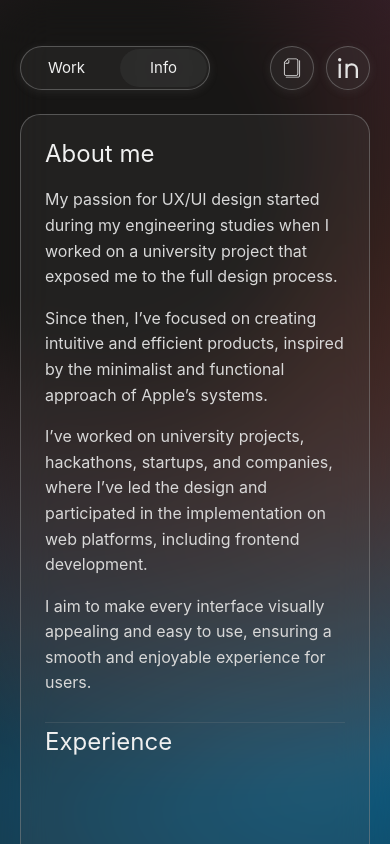
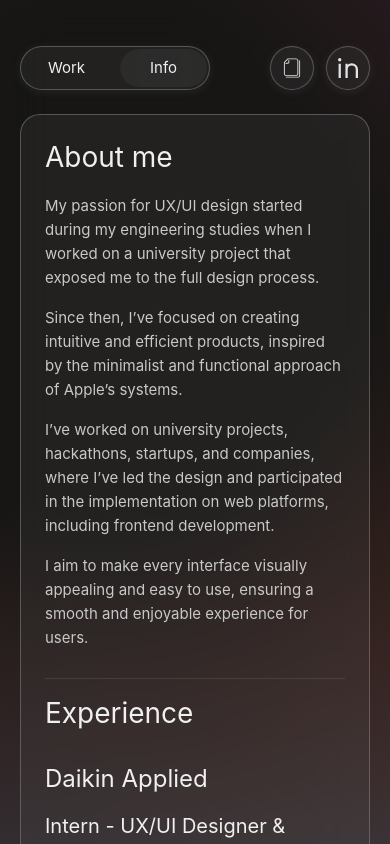
Before and after one commit to CesarSustaita/portfolio, a Vue app: page / in a window 390 px wide. Both pictures are taken after a click on the label "Info". Shown: the top 844 px of the page. Built offline with nearby package versions, Linux system fonts and the light colour scheme.

Commit message:
Add: The experience section was added

```diff
--- a/src/assets/base.css
+++ b/src/assets/base.css
@@ -11,7 +11,9 @@
 
   --bg-c-glass: rgba(255, 255, 255, 0.502);
 
-  --text-bg-white: rgb(216, 216, 216);
+  --text-bg-white: rgb(200, 200, 200);
+  --text-bg-white-description: rgb(200, 200, 200);
+  --text-bg-white-date: rgb(169, 169, 169);
 }
 
 /* semantic color variables for this project */
@@ -63,6 +65,7 @@ body {
   text-rendering: optimizeLegibility;
   -webkit-font-smoothing: antialiased;
   -moz-osx-font-smoothing: grayscale;
+  -webkit-tap-highlight-color: transparent;
 }
 
 ::-webkit-scrollbar {
--- /dev/null
+++ b/src/components/Info-Section/Experience/ExperienceTemplate.vue
@@ -0,0 +1,125 @@
+<script>
+
+export default {
+    name: 'ExperienceTemplate',
+    props: {
+        experienceName: {
+            type: String,
+            required: true
+        },
+        rol: {
+            type: String,
+            required: true
+        },
+        date: {
+            type: String,
+            required: true
+        },
+        description: {
+            type: String,
+            required: true
+        },
+    }
+
+}
+
+
+</script>
+
+<template>
+    <section class="container">
+        <section class="experience-name">{{ experienceName }} </section>
+        <section class="content">
+            <section class="rol-date">
+                <section class="rol">{{ rol }}</section>
+                <section class="date"> {{ date }} </section>
+            </section>
+            <section class="description">
+                <p>
+                    {{ description }}
+                </p>
+            </section>
+        </section>
+    </section>
+</template>
+
+<style scoped>
+
+.container {
+    display: flex;
+    flex-direction: row;
+    justify-content: space-between;
+}
+
+.experience-name {
+    font-size: 26px;
+}
+
+.content{
+    width: 500px;
+    display: flex;
+    flex-direction: column;
+    gap: 20px;
+}
+
+.rol-date {
+    display: flex;
+    flex-direction: column;
+    gap: 2px;
+}
+
+.rol {
+    font-size: 24px;
+}
+
+.date {
+    font-size: 18px;
+    color: var(--text-bg-white-date);
+}
+
+.description {
+    color: var(--text-bg-white-description);
+    font-size: 18px;
+}
+
+@media (max-width: 1400px) {
+    .content{
+    width: 370px;
+    }
+}
+
+@media (max-width: 900px) {
+    .container {
+    display: flex;
+    flex-direction: column;
+    gap: 12px;
+    }
+
+    .content{
+    width: 100%;
+    gap: 16px;
+    }
+
+    .experience-name {
+    font-size: 24px;
+
+    }
+
+    .rol {
+    font-size: 20px;
+
+    }
+}
+
+@media (max-width: 700px) {
+
+    .date {
+    font-size: 15px;
+    }
+    .description {
+    font-size: 15px;
+    }
+}
+
+
+</style>
--- /dev/null
+++ b/src/components/Info-Section/ExperienceContainer.vue
@@ -0,0 +1,45 @@
+<script>
+import ExperienceTemplate from '@/components/Info-Section/Experience/ExperienceTemplate.vue'
+
+export default {
+    components: {
+        ExperienceTemplate
+    }
+}
+
+</script>
+
+<template>
+    <section class="template">
+        <ExperienceTemplate
+            experienceName="Daikin Applied"
+            rol="Intern - UX/UI Designer & Frontend Developer"
+            date="09/'23 - 09/'24 "
+            description="Based on provided requirements, I proposed and developed an
+            internal system for a company product. My responsibilities included designing
+            the user interface and implementing the system in frontend, ensuring it met
+            functional needs and provided an effective user experience."
+        />
+        <ExperienceTemplate
+            experienceName="AIA Partners"
+            rol="UX/UI Designer & System Architect"
+            date="03/'23 - 09/'23"
+            description="I designed and implemented the internal system structure
+            to optimize the management and visualization of internal processes."
+        />
+    </section>
+
+
+</template>
+
+<style scoped>
+
+.template {
+    margin-top: 24px;
+    margin-bottom: 10px;
+    display: flex;
+    flex-direction: column;
+    gap: 48px;
+}
+
+</style>
--- a/src/components/Info-Section/InfoContainer.vue
+++ b/src/components/Info-Section/InfoContainer.vue
@@ -1,9 +1,11 @@
 <script>
 import PostAboutMe from '@/components/Info-Section/PostAboutMe.vue'
+import PostExperience from '@/components/Info-Section/ExperienceContainer.vue'
 
 export default {
     components: {
-        PostAboutMe
+        PostAboutMe,
+        PostExperience
     }
 }
 
@@ -15,6 +17,9 @@ export default {
         <PostAboutMe />
         <span class="line"></span>
         <div class="title">Experience</div>
+        <PostExperience />
+        <span class="line"></span>
+        <div class="title">Inspiration</div>
     </section>
 </template>
 
@@ -32,6 +37,7 @@ export default {
   padding-top: 80px;
   padding-left: 100px;
   padding-right: 100px;
+  padding-bottom: 80px;
 }
 
 .title {
@@ -42,7 +48,8 @@ export default {
 
 .line {
   border-bottom: 1px solid #8c8c8c34;
-  margin-top: 30px;
+  margin-top: 24px;
+  margin-bottom: 24px;
 }
 
 @media (max-width: 1400px) {
@@ -61,14 +68,14 @@ export default {
   }
 
   .title {
-    font-size: 24px;
+    font-size: 28px;
     font-weight: 400;
-    border: 0px solid black;
   }
 
   .line {
     border-bottom: 1px solid #8c8c8c34;
-    margin-top: 10px;
+    margin-top: 12px;
+    margin-bottom: 12px;
   }
 
 }
--- a/src/components/Info-Section/PostAboutMe.vue
+++ b/src/components/Info-Section/PostAboutMe.vue
@@ -33,7 +33,7 @@
   display: flex;
   flex-direction: row;
   justify-content: space-between;
-  margin-top: 28px;
+  margin-top: 24px;
 }
 
 .p{
@@ -60,7 +60,7 @@
   display: flex;
   flex-direction: column;
   justify-content: space-between;
-  margin-top: 20px;
+  margin-top: 24px;
   }
 
   .p{
@@ -85,7 +85,7 @@
 
   .text{
   width: 100%;
-  font-size: 16px;
+  font-size: 15px;
   }
 }
 </style>
--- a/src/components/Info-Section/PostPhotos.vue
+++ b/src/components/Info-Section/PostPhotos.vue
@@ -52,7 +52,7 @@
 }
 
 .line {
-  border-left: 1px solid #8c8c8c;
+  border-bottom: 1px solid #8c8c8c34;
   height: 130px;
 }
 
@@ -101,7 +101,7 @@
   }
 
   .line {
-    border-left: 1px solid #8c8c8c;
+    border-bottom: 1px solid #8c8c8c34;
     height: 110px;
   }
 
@@ -148,7 +148,7 @@
     }
 
     .line {
-      border-left: 1px solid #8c8c8c;
+      border-bottom: 1px solid #8c8c8c34;
       height: 130px;
     }
 
--- a/src/components/navbar/buttonLinks.vue
+++ b/src/components/navbar/buttonLinks.vue
@@ -24,6 +24,17 @@ const LINKS = [
 </template>
 
 <style scoped>
+a {
+  outline: none;
+  text-decoration: none;
+}
+
+a:focus {
+  outline: none;
+  box-shadow: none;
+  border: none;
+}
+
 .links-container {
   width: 214px;
   height: 44px;
@@ -59,6 +70,10 @@ const LINKS = [
   color: var(--btn-active-text-color);
 }
 
+.btn:focus {
+  outline: none;
+}
+
 .icon {
   width: 20px;
   height: 20px;
--- a/src/components/navbar/navbarControls.vue
+++ b/src/components/navbar/navbarControls.vue
@@ -104,7 +104,7 @@ export default {
   }
 
   .custom-btn:hover {
-    background-color: rgba(3, 3, 3, 0.35);
+    background-color: rgba(94, 94, 94, 0.164);
     backdrop-filter: blur(180px);
   }
 
@@ -116,4 +116,3 @@ export default {
   }
 }
 </style>
-@/stores/Switch-ControlStore.js
```
Also changed, not shown: src/components/WorkContainer/GreetingsArray.vue (line endings or trailing spaces).
